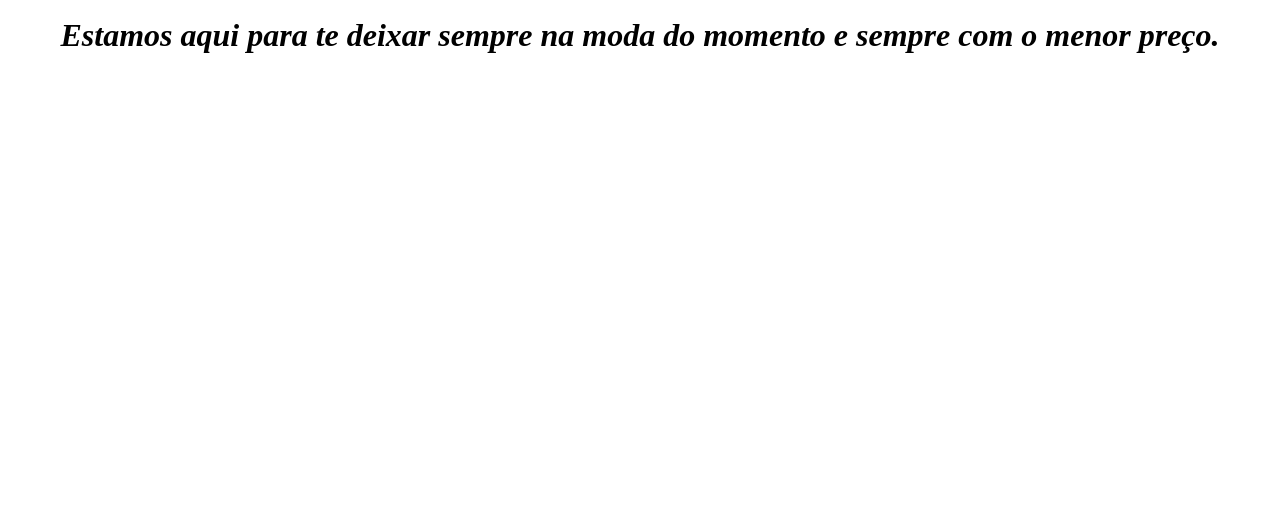
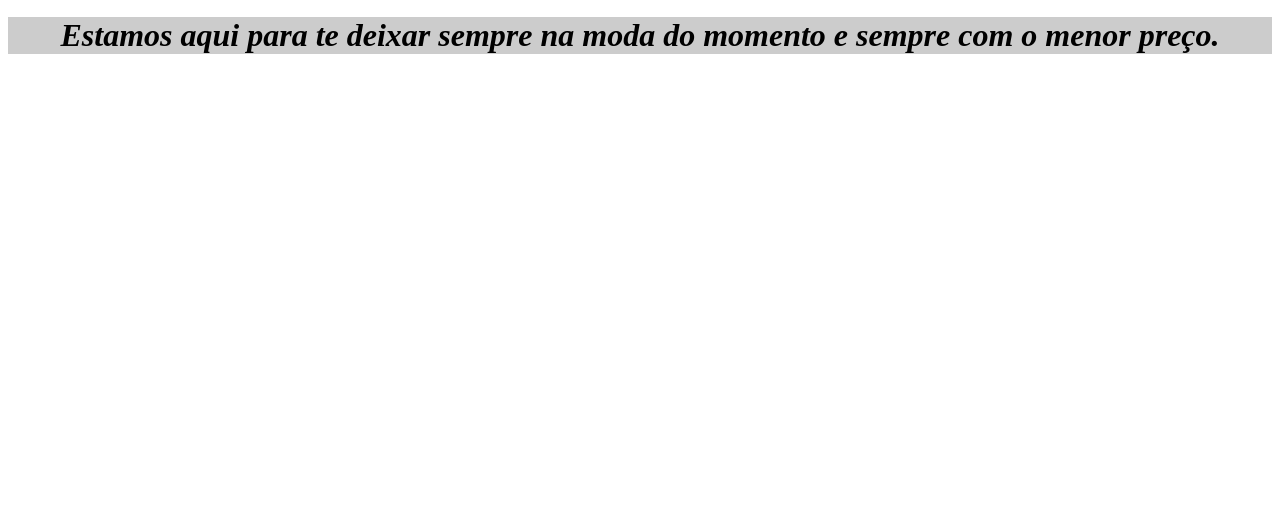
Before and after one commit to MacacoAgiota/site, a plain HTML site: page index.html in a window 1280 px wide. Shown: the part 285-800 px from the top of the page. Drawn offline with Linux system fonts and the light colour scheme.

Commit message:
Update style.css

```diff
--- a/style.css
+++ b/style.css
@@ -1,3 +1,4 @@
   p {
-       text-align: center
+       text-align: center;
+       background: #CCCCCC
   }
```
